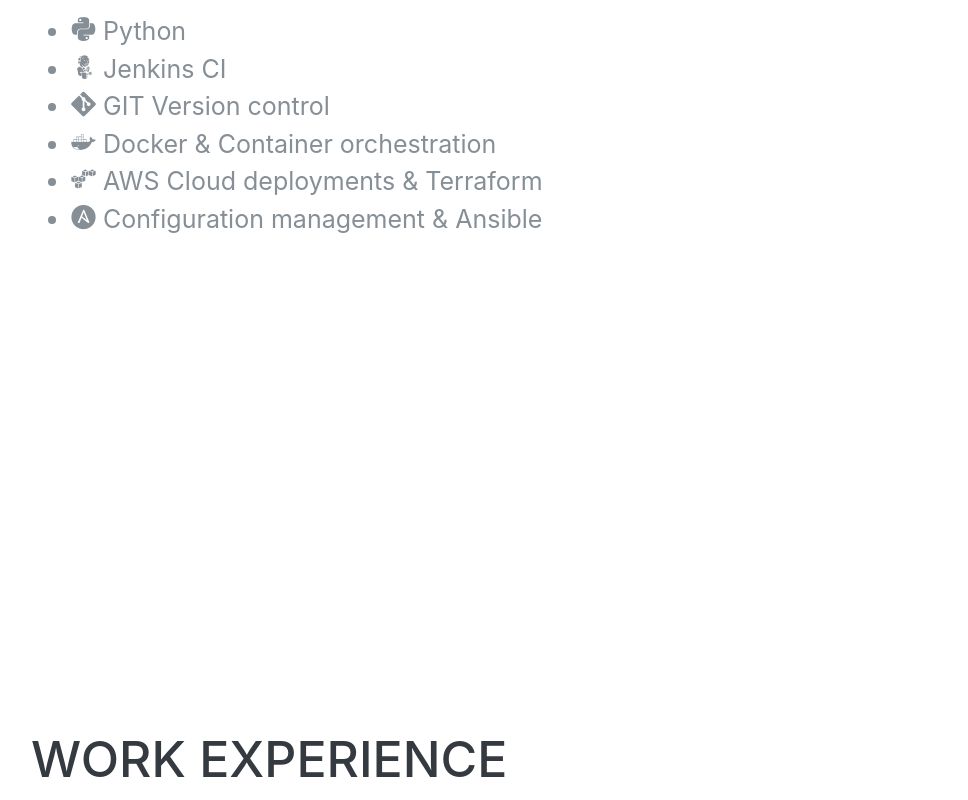
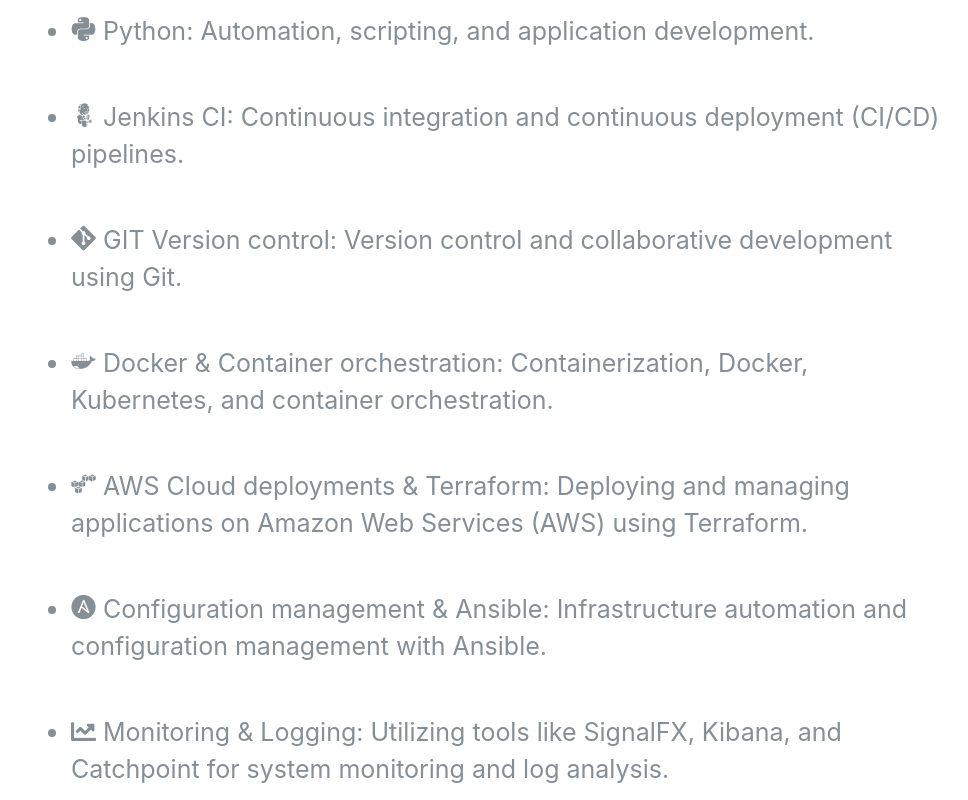
Before and after one commit to MrAnderson-1999/MrAnderson-1999.github.io, a plain HTML site: page index.html in a window 1280 px wide. Shown: the part 926-1726 px from the top of the page, without its empty margins (289-1257 px from the left). Drawn offline with nearby package versions, Linux system fonts and the light colour scheme; a web font is replaced by a local one.

Commit message:
new design

```diff
--- a/index.html
+++ b/index.html
@@ -54,6 +54,9 @@
                 <li class="nav-item">
                     <a class="nav-link js-scroll-trigger" href="#education">Education</a>
                 </li>
+                <li class="nav-item">
+                    <a class="nav-link js-scroll-trigger" href="#languages">Languages</a>
+                </li>
             </ul>
         </div>
     </nav>
@@ -92,32 +95,58 @@
         <section class="resume-section p-3 p-lg-5 d-flex flex-column" id="skills">
             <div class="subheading mb-3">Skills</div>
             <ul class="list-icons custom-list">
-                <li>
+                <li class="mb-5">
                     <i class="devicon-python-plain"></i>
-                    Python
+                    Python:
+                    <span class="skill-description">
+                        Automation, scripting, and application development.
+                    </span>
                 </li>
-                <li>
+                <li class="mb-5">
                     <i class="devicon-jenkins-plain"></i>
-                    Jenkins CI
+                    Jenkins CI:
+                    <span class="skill-description">
+                        Continuous integration and continuous deployment (CI/CD) pipelines.
+                    </span>
                 </li>
-                <li>
+                <li class="mb-5">
                     <i class="devicon-git-plain"></i>
-                    GIT Version control
+                    GIT Version control:
+                    <span class="skill-description">
+                        Version control and collaborative development using Git.
+                    </span>
                 </li>
-                <li>
+                <li class="mb-5">
                     <i class="devicon-docker-plain"></i>
-                    Docker & Container orchestration
+                    Docker & Container orchestration:
+                    <span class="skill-description">
+                        Containerization, Docker, Kubernetes, and container orchestration.
+                    </span>
                 </li>
-                <li>
+                <li class="mb-5">
                     <i class="devicon-amazonwebservices-plain"></i>
-                    AWS Cloud deployments & Terraform
+                    AWS Cloud deployments & Terraform:
+                    <span class="skill-description">
+                        Deploying and managing applications on Amazon Web Services (AWS) using Terraform.
+                    </span>
                 </li>
-                <li>
+                <li class="mb-5">
                     <i class="devicon-ansible-plain"></i>
-                    Configuration management & Ansible
+                    Configuration management & Ansible:
+                    <span class="skill-description">
+                        Infrastructure automation and configuration management with Ansible.
+                    </span>
+                </li>
+                <li class="mb-5">
+                    <i class="fas fa-chart-line"></i>
+                    Monitoring & Logging:
+                    <span class="skill-description">
+                        Utilizing tools like SignalFX, Kibana, and Catchpoint for system monitoring and log analysis.
+                    </span>
                 </li>
             </ul>
         </section>
+
 
 
         <!-- Experience Section -->
@@ -152,6 +181,23 @@
                 </div>
             </div>
         </section>
+        <section class="resume-section p-3 p-lg-5 d-flex flex-column" id="languages">
+            <div class="subheading mb-3">Languages</div>
+            <ul class="list-icons custom-list">
+                <li>
+                    <i></i>
+                    Hebrew - Native
+                </li>
+                <li>
+                    <i></i>
+                    English - Fluent
+                </li>
+                <li>
+                    <i></i>
+                    Russian - Profficent
+                </li>
+            </ul>
+        </section>
     </div>
 
     <!-- Bootstrap core JavaScript -->
```
